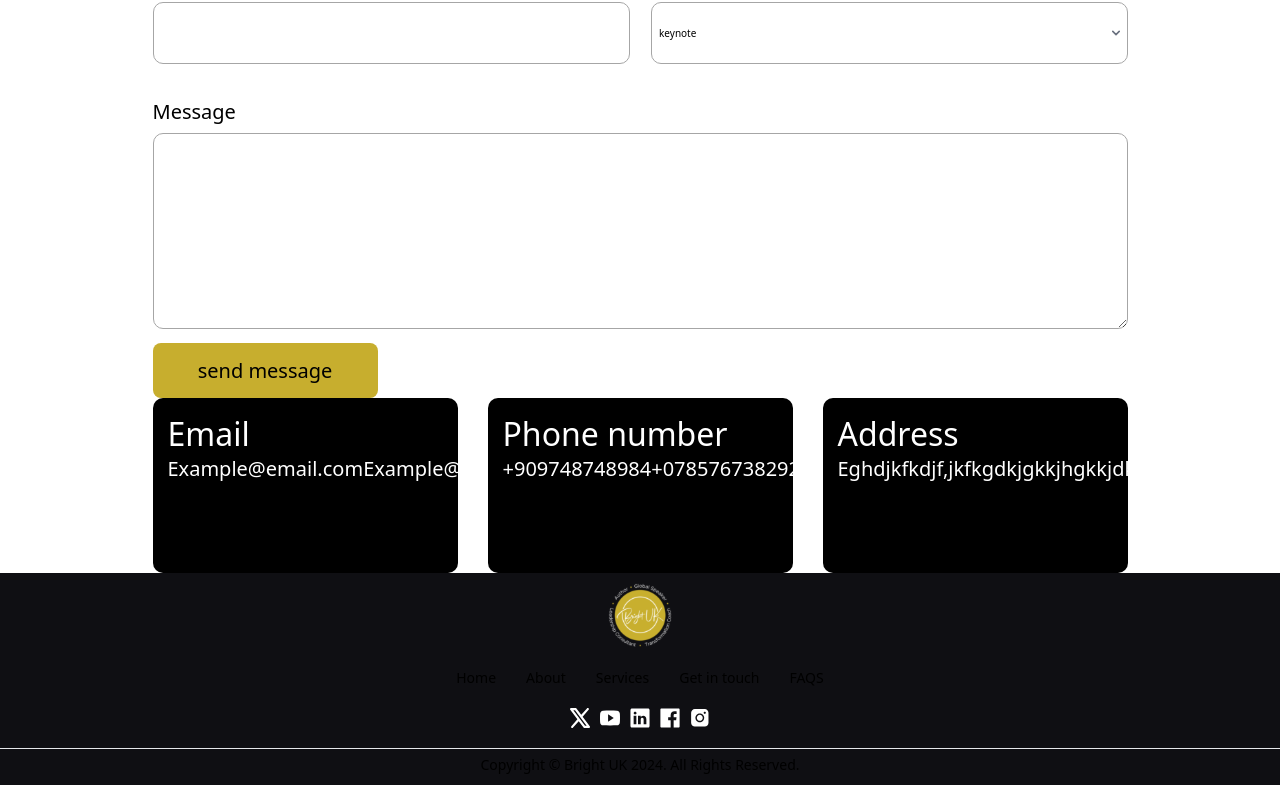
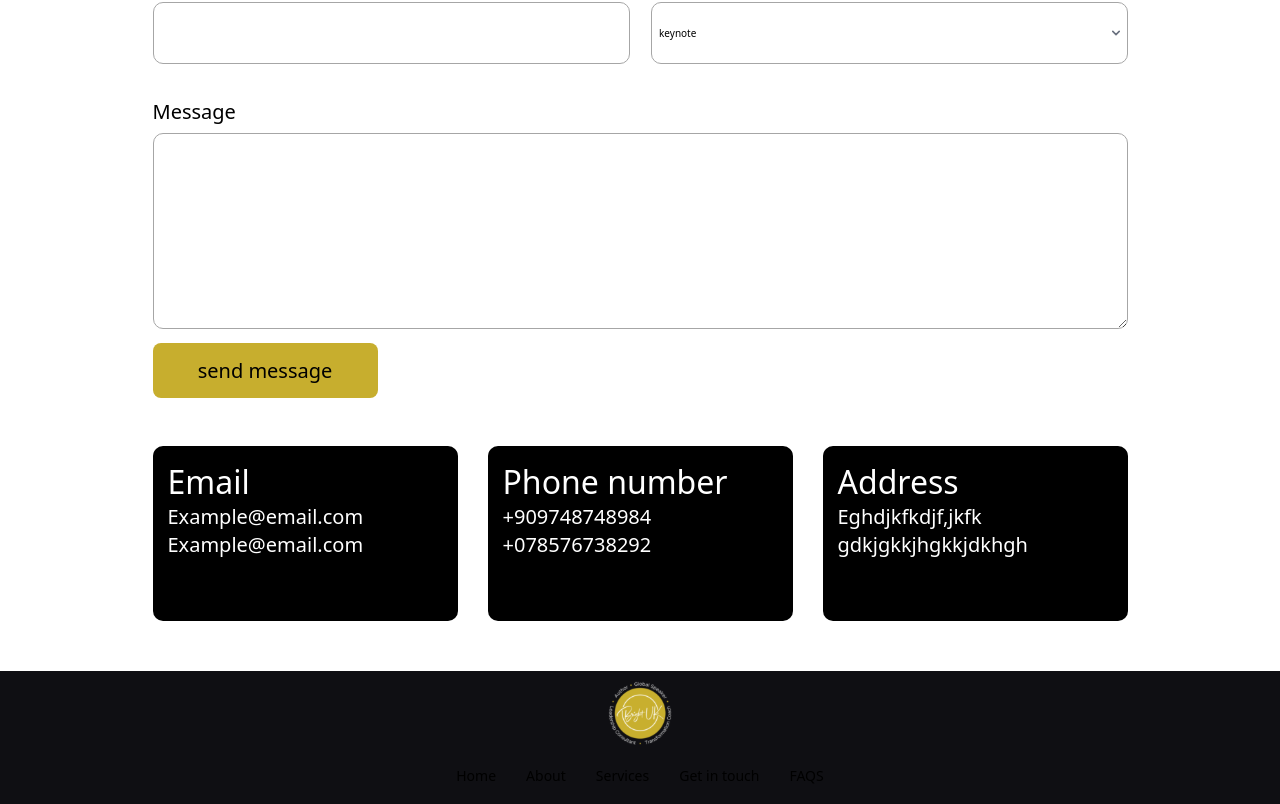
Before and after one commit to harmlessprince/bukporfolio, a Vue app: page /contact in a window 1280 px wide. Shown: the part 1073-1877 px from the top of the page. Built offline with nearby package versions, Linux system fonts and the light colour scheme; no server answers.

Commit message:
made changes to contact

```diff
--- a/src/pages/Contact.vue
+++ b/src/pages/Contact.vue
@@ -29,8 +29,8 @@ import Subheading from '@/components/subheading.vue';
         </div>
 
         <!-- form section -->
-        <section>
-            <form class="font-[500] text-[2rem] leading-[4.2rem] text-secondaryColor mt-[2rem]">
+        <section class="mt-[2rem] mb-[5rem]">
+            <form class="font-[500] text-[2rem] leading-[4.2rem] text-secondaryColor">
                 <div class="flex flex-row justify-between gap-y-[2.7rem] flex-wrap">
                 <div class="w-[47.7rem]">
                     <label class="">Full Name</label>
@@ -69,23 +69,23 @@ import Subheading from '@/components/subheading.vue';
             <button class="w-[22.5rem] h-[5.5rem] bg-primaryColor rounded-[8px]">send message</button>
             </form>
 
-            <div class="flex flex-row justify-between flex-wrap text-[#ffffff] font-[500] ">
+            <div class="flex flex-row justify-between flex-wrap text-[#ffffff] font-[500] mt-[4.8rem]">
                 <div class="w-[30.5rem] min-h-[17.5rem] rounded-[10px] p-[1.5rem] bg-[#000000]">
                     <h1 class="text-[3.2rem] leading-[4.2rem]">Email</h1>
-                    <span class="text-[20px] leading-[2.8rem]">Example@email.com</span>
-                    <span class="text-[20px] leading-[2.8rem]">Example@email.com</span>
+                    <div class="text-[2rem] leading-[2.8rem]">Example@email.com</div>
+                    <div class="text-[2rem] leading-[2.8rem]">Example@email.com</div>
                 </div>
 
                 <div class="w-[30.5rem] min-h-[17.5rem] rounded-[10px] p-[1.5rem] bg-[#000000]">
                     <h1 class="text-[3.2rem] leading-[4.2rem]">Phone number</h1>
-                    <span class="text-[20px] leading-[2.8rem]">+909748748984</span>
-                    <span class="text-[20px] leading-[2.8rem]">+078576738292</span>
+                    <div class="text-[2rem] leading-[2.8rem]">+909748748984</div>
+                    <div class="text-[2rem] leading-[2.8rem]">+078576738292</div>
                 </div>
 
                 <div class="w-[30.5rem] min-h-[17.5rem] rounded-[10px] p-[1.5rem] bg-[#000000]">
                     <h1 class="text-[3.2rem] leading-[4.2rem]">Address</h1>
-                    <span class="text-[20px] leading-[2.8rem]">Eghdjkfkdjf,jkfk</span>
-                    <span class="text-[20px] leading-[2.8rem]">gdkjgkkjhgkkjdkhgh</span>
+                    <div class="text-[2rem] leading-[2.8rem]">Eghdjkfkdjf,jkfk</div>
+                    <div class="text-[2rem] leading-[2.8rem]">gdkjgkkjhgkkjdkhgh</div>
                 </div>
 
             </div>
```
